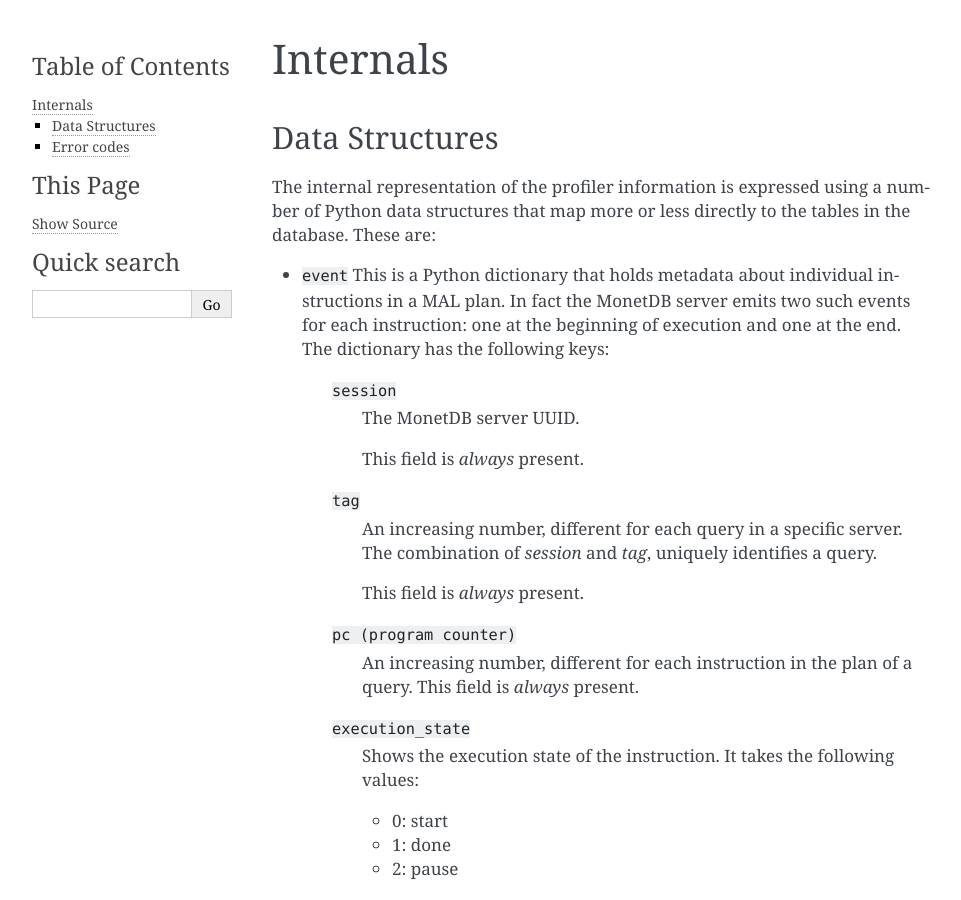
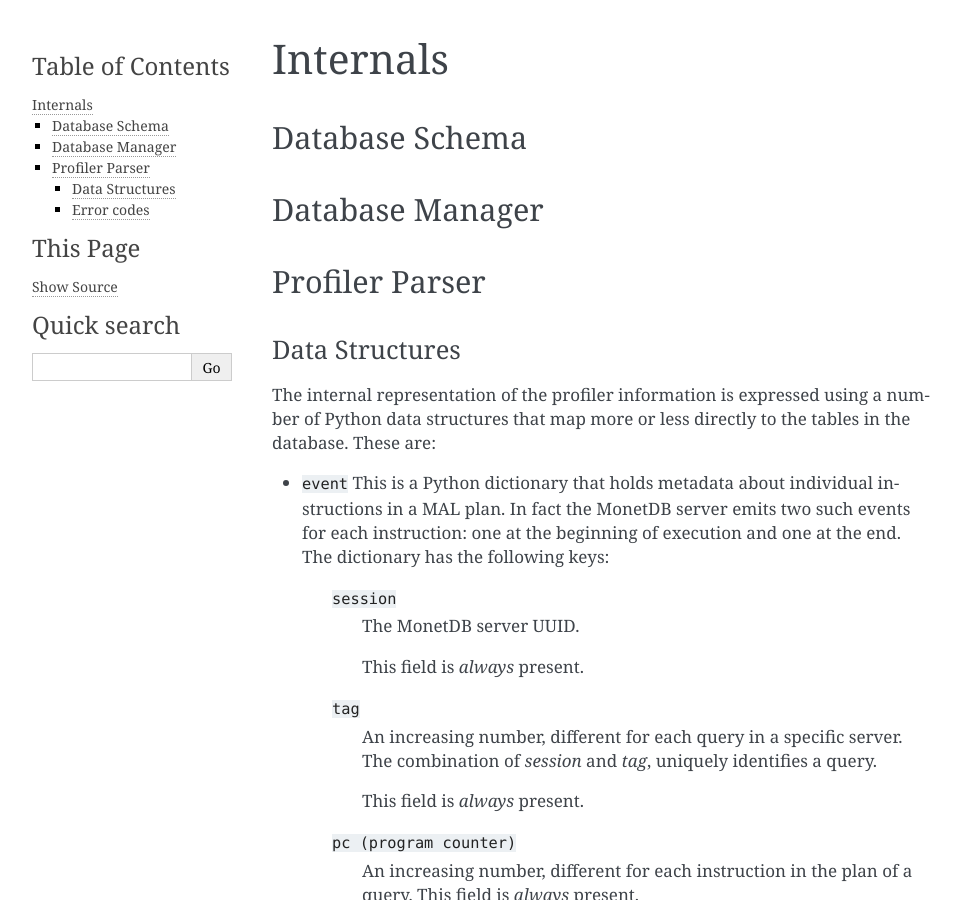
Before and after one commit to MonetDBSolutions/mal-profiler-backend, a Sphinx documentation site: the page built from doc/source/internals.rst, in a window 1280 px wide and 900 px high. Shown: the whole window, without its empty margins (148-1109 px from the left). Built offline with Sphinx 7.4.7, drawn with Linux system fonts in a browser that asks for light colours.

Commit message:
Minor documentation updates

```diff
--- a/doc/source/internals.rst
+++ b/doc/source/internals.rst
@@ -2,6 +2,21 @@
 
 Internals
 =========
+
+.. _database_schema:
+
+Database Schema
+^^^^^^^^^^^^^^^
+
+.. _database_manager:
+
+Database Manager
+^^^^^^^^^^^^^^^^
+
+.. _profiler_parser:
+
+Profiler Parser
+^^^^^^^^^^^^^^^
 
 .. _data_structures:
 
```
Also changed, not shown: 1 other file.
